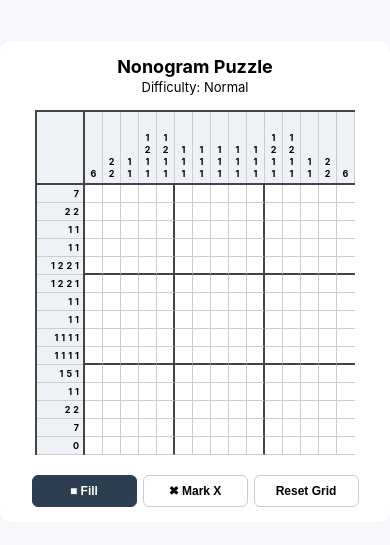
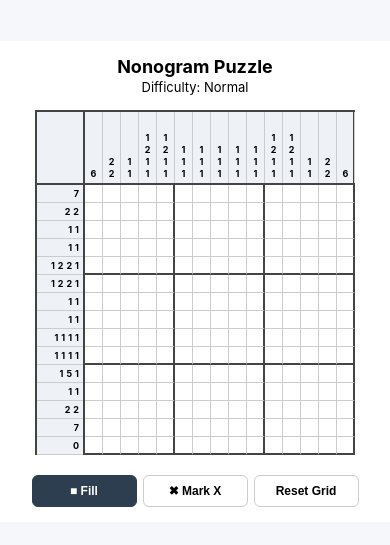
Before and after one commit to godawgs2003/nonogram, a plain HTML site: page index.html in a window 390 px wide. Shown: the part 141-686 px from the top of the page. Drawn offline with Linux system fonts and the light colour scheme.

Commit message:
Screen render bug fixes

```diff
--- a/styles.css
+++ b/styles.css
@@ -160,11 +160,13 @@ header {
     }
 
     .game-container {
-        /* Reduce side padding from 20px to 6px to widen the layout */
-        padding: 15px 6px;
+        /* Zero out horizontal padding and expand to full width */
+        padding: 15px 0px;
         box-shadow: none;
-        width: 100%;
+        width: 100vw;
+        max-width: 100%;
         box-sizing: border-box;
+        border-radius: 0;
     }
 
     h1 {
@@ -195,6 +197,7 @@ header {
     .col-headers {
         height: 75px;
         box-sizing: border-box;
+        border-right: 2px solid var(--thick-border-color);
     }
 
     .col-clue-box {
@@ -220,6 +223,14 @@ header {
         box-sizing: border-box;
     }
 
+    /* Force Far-Right and Absolute-Bottom Outer Edge Borders to Be Thick */
+    .board-grid > div:nth-child(15n) {
+        border-right: 2px solid var(--thick-border-color) !important;
+    }
+    .board-grid > div:nth-child(n+211):nth-child(-n+225) {
+        border-bottom: 2px solid var(--thick-border-color) !important;
+    }
+
     .cell.marked-x::before {
         font-size: 10px;
     }
```
